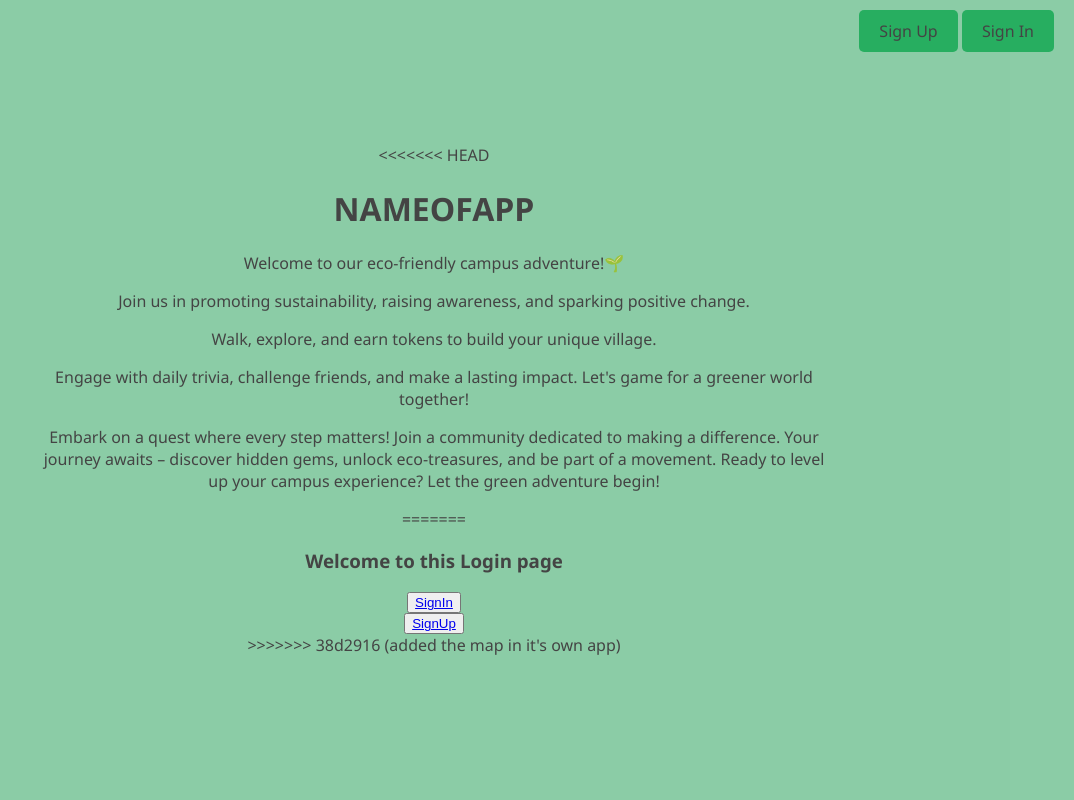
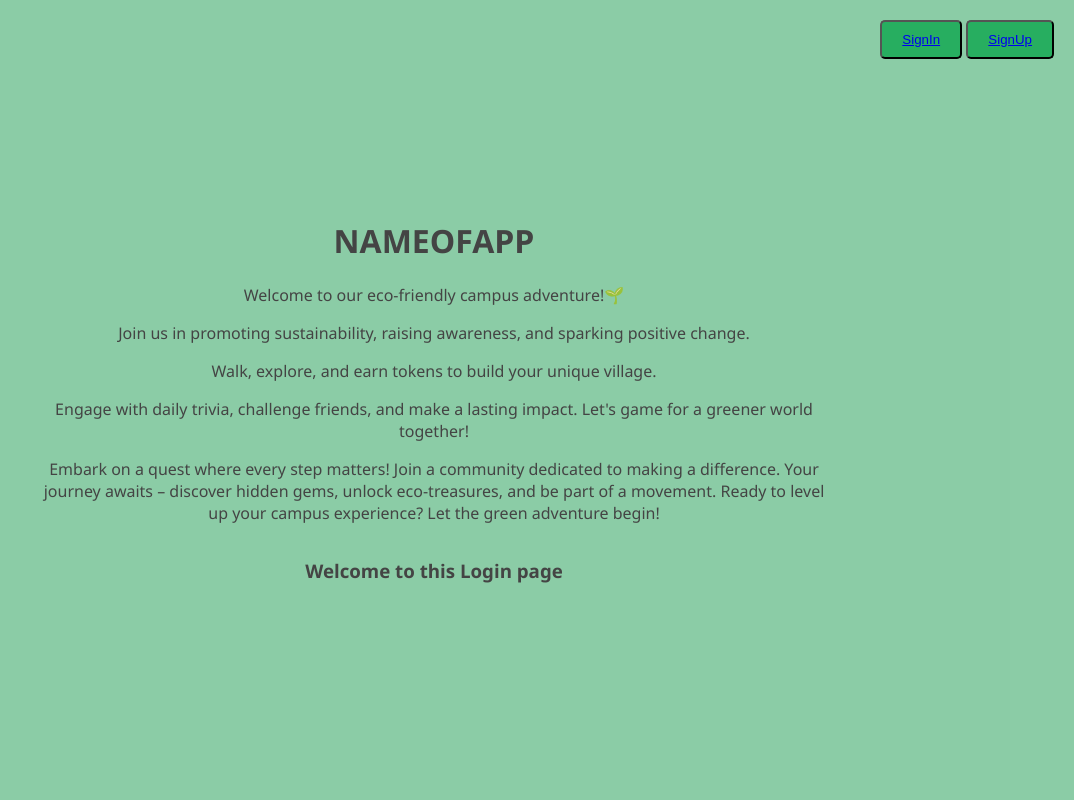
Before and after one commit to AmiraliFamili/Group-Software-Project, a Django app: page / in a window 1280 px wide. Shown: the whole page, without its empty margins (206-1280 px from the left). Run offline with Django 5.2, Linux system fonts and the light colour scheme.

Commit message:
Prototype
Initial prototype with no link to navbar

```diff
--- a/project/project/settings.py
+++ b/project/project/settings.py
@@ -11,6 +11,7 @@ https://docs.djangoproject.com/en/5.0/ref/settings/
 """
 
 from pathlib import Path
+import os
 
 # Build paths inside the project like this: BASE_DIR / 'subdir'.
 BASE_DIR = Path(__file__).resolve().parent.parent
@@ -118,6 +119,8 @@ USE_TZ = True
 
 STATIC_URL = "static/"
 
+STATIC_ROOT = os.path.join(BASE_DIR, "staticfiles")
+
 # Default primary key field type
 # https://docs.djangoproject.com/en/5.0/ref/settings/#default-auto-field
 
--- a/project/templates/authentication/index.html
+++ b/project/templates/authentication/index.html
@@ -1,19 +1,16 @@
-<<<<<<< HEAD
 <!-- index.html -->
 
 <!DOCTYPE html>
+{% load static %}
 <html lang="en">
 <head>
   <meta charset="UTF-8">
   <meta name="viewport" content="width=device-width, initial-scale=1.0">
   <title>Sustainable Campus App</title>
-  <link rel="stylesheet" href="styles.css">
+  <link rel="stylesheet" href="{% static 'project/styles.css' %}">
 </head>
 <body>
-  <div id="header">
-    <a id="sign-up" href="#">Sign Up</a>
-    <a id="sign-in" href="#">Sign In</a>
-  </div>
+
 
 
   <div id="app-explanation">
@@ -26,26 +23,10 @@
 
   </div>
 </body>
-=======
-<!DOCTYPE html>
-<!--[if lt IE 7]>      <html class="no-js lt-ie9 lt-ie8 lt-ie7"> <![endif]-->
-<!--[if IE 7]>         <html class="no-js lt-ie9 lt-ie8"> <![endif]-->
-<!--[if IE 8]>         <html class="no-js lt-ie9"> <![endif]-->
-<!--[if gt IE 8]>      <html class="no-js"> <!--<![endif]-->
-<html>
-    <head>
-        <meta charset="utf-8">
-        <meta http-equiv="X-UA-Compatible" content="IE=edge">
-        <title>Login</title>
-        <meta name="description" content="">
-        <meta name="viewport" content="width=device-width, initial-scale=1">
-        <link rel="stylesheet" href="">
-    </head>
-    <body>
 
 
         {% for message in messages %}
-        <div class="start_alert-{{ message.tags }} alert-dismissible fade show" role="alert">
+        <div class="start_alert-{{ message.tags }} alert-dismissible fade show" role="alert" >
             <strong>Message : </strong> {{message}}
             <button type="button" class="close" data-dismiss="alert" aria-label="Close">
                 <span aria-hidden="true">&times;</span>
@@ -61,10 +42,11 @@
         <button type="submit"><a href="/signout">SignOut</a></button>
         <button type="submit"><a href="/map">Interactive Map</a></button>
         {% else %}
-        <button type="submit"><a href="/signin">SignIn</a></button>
-        <button type="submit"><a href="/signup">SignUp</a></button>
+        <div id="header">
+          <button type="submit"id="sign-in"><a href="/signin">SignIn</a></button>
+          <button type="submit" id="sign-up"><a href="/signup">SignUp</a></button>
+        </div>
         {% endif %}
         <script src="" async defer></script>
     </body>
->>>>>>> 38d2916 (added the map in it's own app)
 </html>
```
Also changed, not shown: project/db.sqlite3, project/login/static/project/styles.css (renamed from project/templates/authentication/styles.css).
